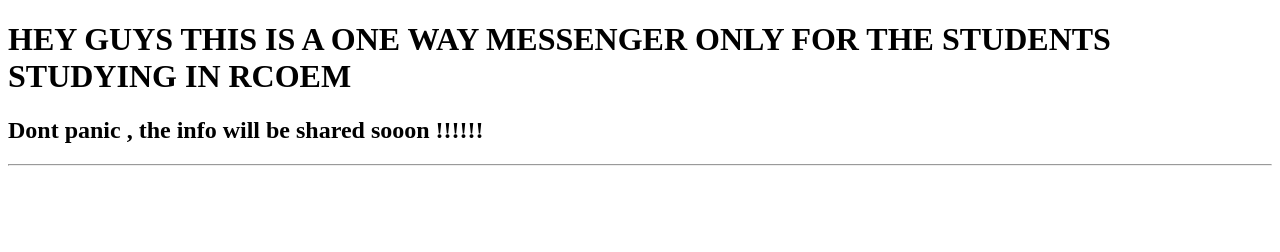
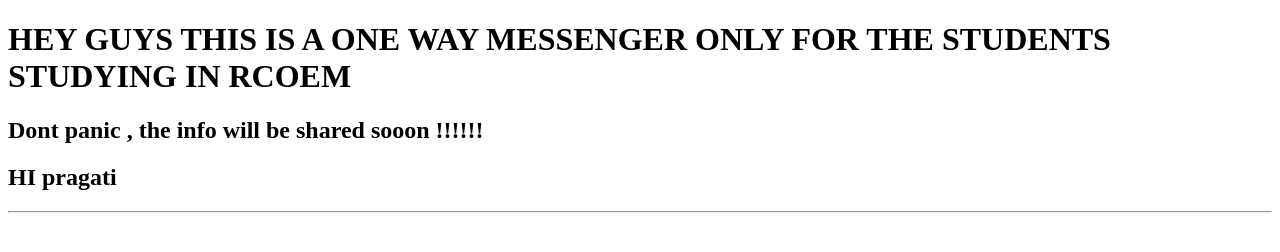
Before and after one commit to ANISHCG/rcoem_times.github.io, a plain HTML site: page index.html in a window 1280 px wide. Drawn offline with Linux system fonts and the light colour scheme.

Commit message:
Update index.html

```diff
--- a/index.html
+++ b/index.html
@@ -8,6 +8,8 @@
 </head>
 <h1>HEY GUYS THIS IS A ONE WAY MESSENGER ONLY FOR THE STUDENTS STUDYING IN RCOEM</h1>
     <h2> Dont panic , the info will be shared  sooon !!!!!! <h2>
+        <h2>HI pragati <h2>
+
 
 
 
```
